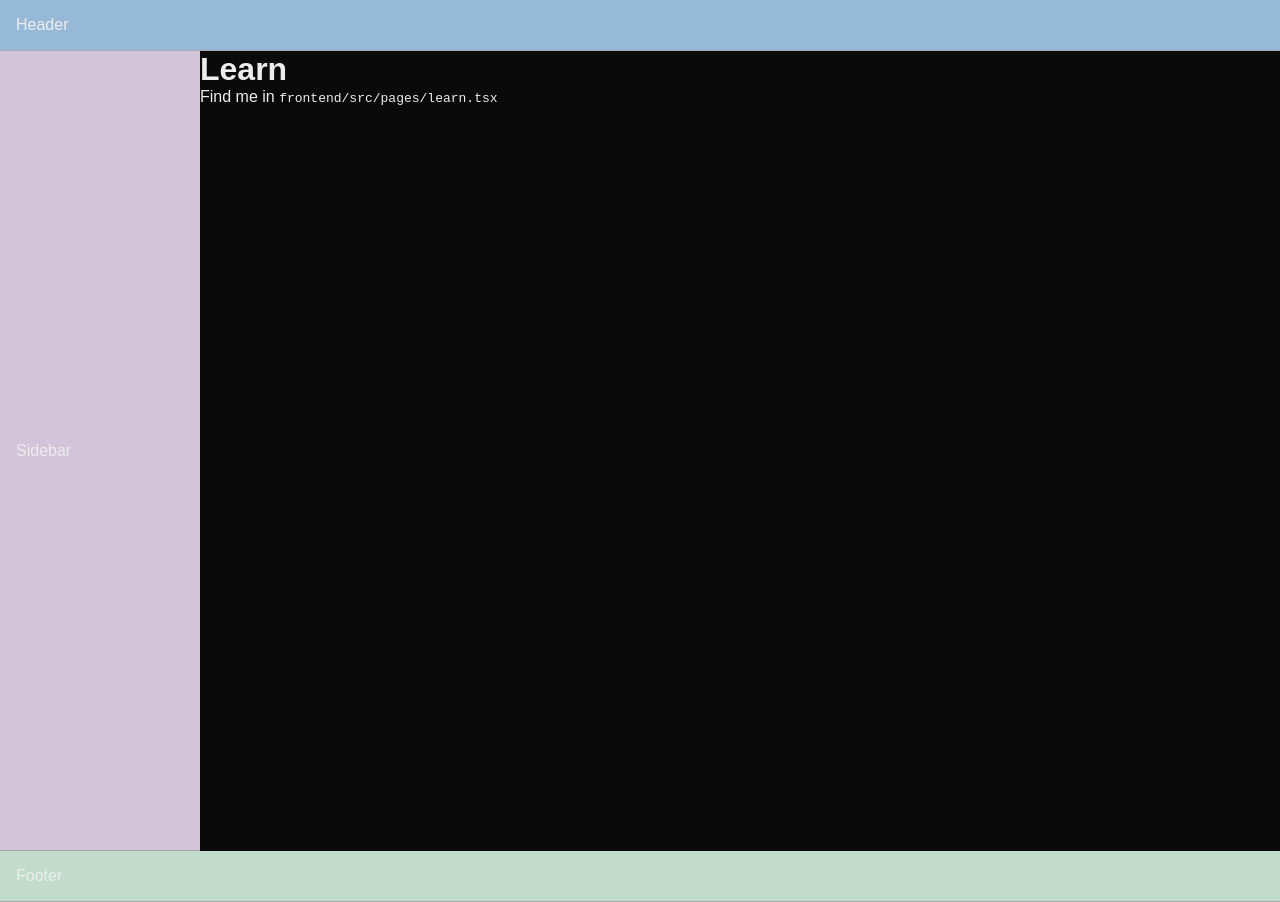
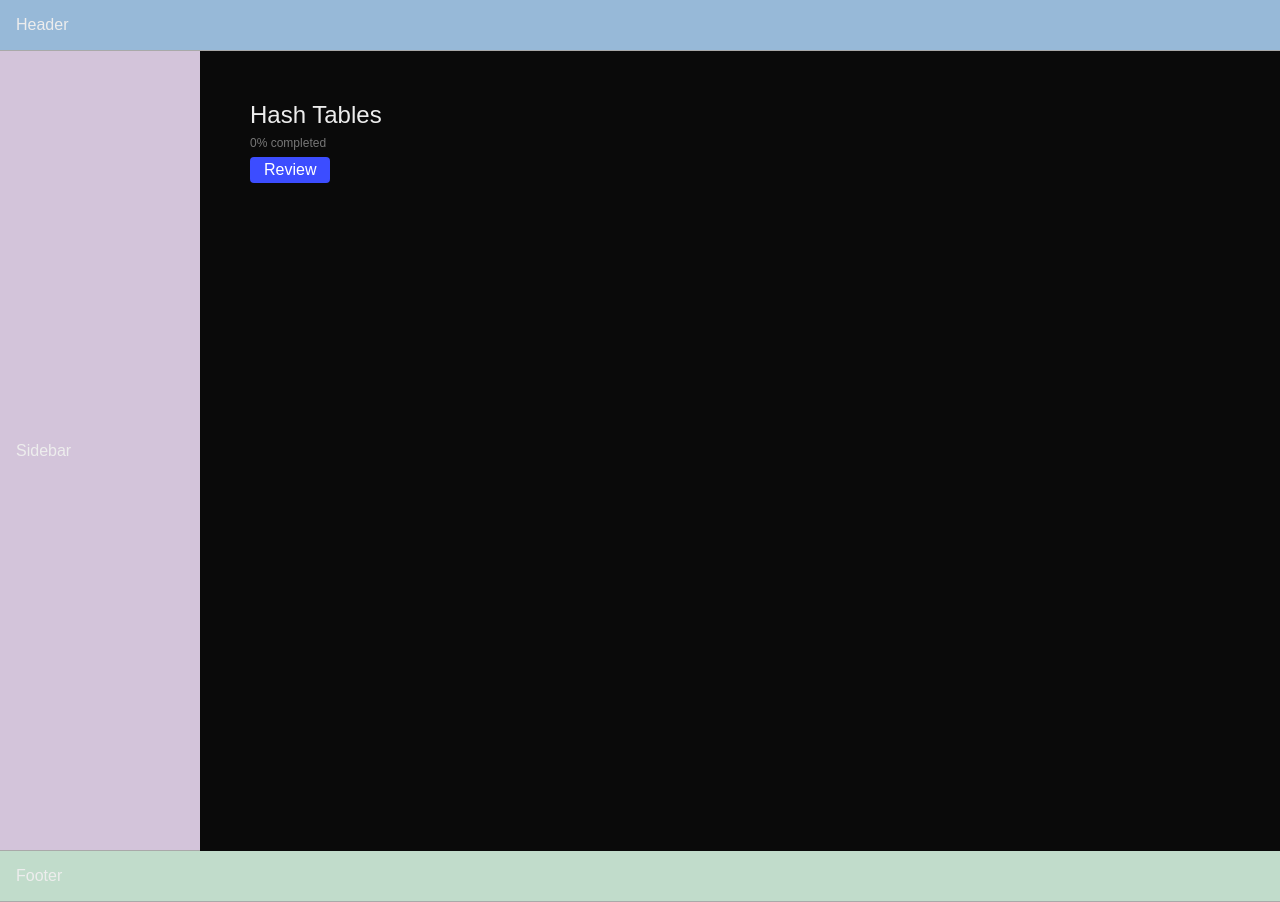
Before and after one commit to lgreenlaw2022/Capstone, a Next.js app in the folder frontend/: page /learn in a window 1280 px wide. Built offline with nearby package versions, Linux system fonts and the light colour scheme.

Commit message:
added unit component and styling to learn

```diff
--- /dev/null
+++ b/frontend/src/components/Unit.tsx
@@ -0,0 +1,23 @@
+import React from 'react';
+import Image from 'next/image';
+import styles from '../styles/Unit.module.css';
+
+// Define the prop type using an interface
+interface UnitProps {
+    title: string;
+    completion: number;
+}
+
+export default function Unit({ title, completion }: UnitProps) {
+    return (
+        <div className={styles.unitContainer}>
+            <div className={styles.unitHeader}>
+                {/* TODO: designate h1, h2 stylings */}
+                <h2 className={styles.unitTitle}>{title}</h2>
+                {/* <Image src="/opened-carrot.svg" alt="Hash Tables" width={14} height={14} /> */}
+            </div>
+            <div className={styles.unitCompletion}>{completion}% completed</div>
+            <button className={styles.reviewButton}>Review</button>
+        </div>
+    );
+}
--- a/frontend/src/pages/learn.tsx
+++ b/frontend/src/pages/learn.tsx
@@ -1,10 +1,30 @@
+import React, { useEffect, useState } from 'react';
+import Unit from '../components/Unit';
+
+// Define the type for the unit data
+interface UnitData {
+    title: string;
+    completion: number;
+    //   TODO: extend to the props I need
+}
+
 export default function Learn() {
+    const [units, setUnits] = useState<UnitData[]>([{ title: 'Hash Tables', completion: 0 }]);
+
+    // Waiting for the API to be ready
+    //   useEffect(() => {
+    //     // Fetch units from the API
+    //     fetch('/api/units')
+    //       .then(response => response.json())
+    //       .then(data => setUnits(data))
+    //       .catch(error => console.error('Error fetching units:', error));
+    //   }, []);
+
     return (
         <div>
-            <h1>Learn</h1>
-            <p>
-                Find me in <code>frontend/src/pages/learn.tsx</code>
-            </p>
+            {units.map((unit, index) => (
+                <Unit key={index} title={unit.title} completion={unit.completion} />
+            ))}
         </div>
     );
 }
--- /dev/null
+++ b/frontend/src/styles/Unit.module.css
@@ -0,0 +1,47 @@
+.unitContainer {
+    padding: 50px;
+
+    display: flex;
+    flex-direction: column;
+    justify-content: center;
+    align-items: flex-start;
+    gap: 7px;
+
+}
+
+.unitHeader {
+    display: flex;
+    align-items: center;
+    gap: 5px;
+}
+
+.unitTitle {
+    font-size: 24px;
+    font-style: normal;
+    font-weight: 500;
+}
+
+.unitCompletion {
+    color: #777;
+    font-size: 12px;
+    font-style: normal;
+    font-weight: 400;
+    line-height: normal;
+}
+
+.reviewButton {
+    color: white;
+    font-size: 16px;
+    font-style: normal;
+    font-weight: 500;
+
+    cursor: pointer;
+    padding: 4px 14px;
+    border-radius: 4px;
+    border: none;
+    background: #3C4DFF;
+}
+
+.reviewButton:hover {
+    background-color: #005bb5;
+}
```
Also changed, not shown: frontend/public/opened-carrot.svg (added).
